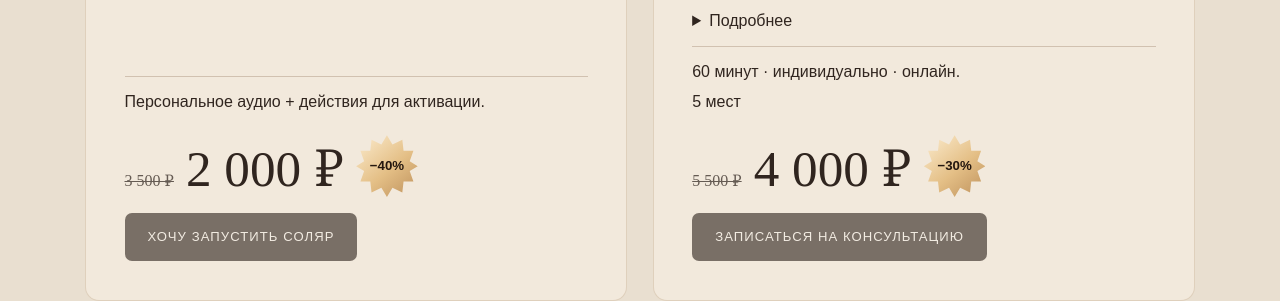
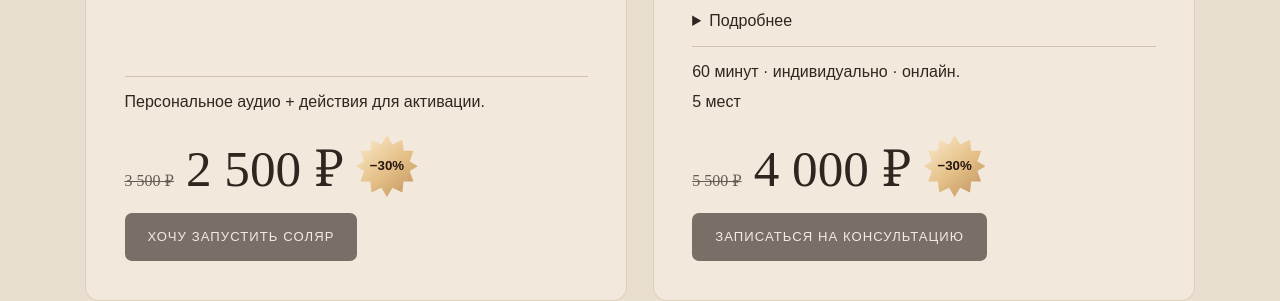
Before and after one commit to annasheshina/anna-izi-black-friday, a React (Vite) app: page / in a window 1280 px wide. Shown: the part 2960-3261 px from the top of the page. Built offline with nearby package versions, Linux system fonts and the light colour scheme.

Commit message:
Update Solar Return offer

```diff
--- a/src/content.json
+++ b/src/content.json
@@ -16,7 +16,7 @@
         "Персональное аудио + действия для активации."
       ],
       "oldPrice": 3500,
-      "salePrice": 2000,
+      "salePrice": 2500,
       "capacity": null,
       "image": "water",
       "buttonText": "ХОЧУ ЗАПУСТИТЬ СОЛЯР",
--- a/src/main.tsx
+++ b/src/main.tsx
@@ -19,7 +19,7 @@ const levels = [
 const money = (value:number) => new Intl.NumberFormat('ru-RU').format(value)+' ₽';
 const price = (p:Product) => p.salePrice === null ? 'SECRET PRICE — уточняется индивидуально' : money(p.salePrice);
 const campaignDiscounts: Record<string, number> = {
-  '01':40, '02':30, '03':35, '04':35, '05':50, '06':50, '08':30, '07':25, '09':30,
+  '01':30, '02':30, '03':35, '04':35, '05':50, '06':50, '08':30, '07':25, '09':30,
 };
 const percent = new Intl.NumberFormat('ru-RU', { style:'percent', maximumFractionDigits:0 });
 function discount(p:Product) {
```
